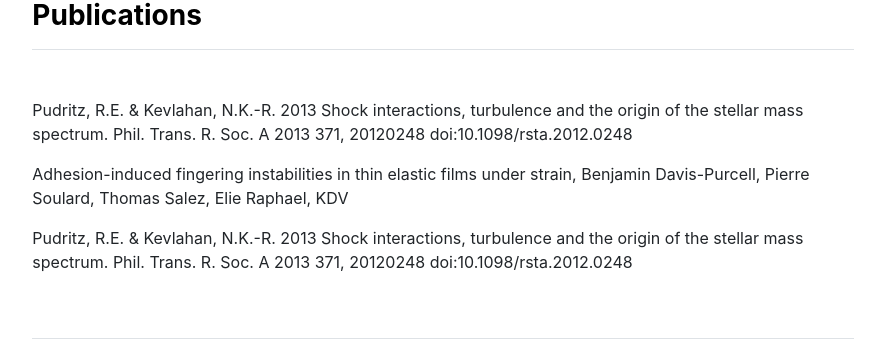
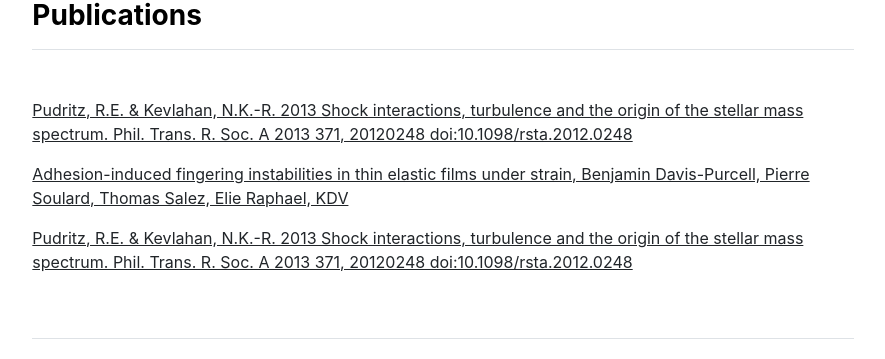
Before and after one commit to LeNPaul/academic, a Jekyll site: the page built from index.md, in a window 1280 px wide. Shown: the part 512-871 px from the top of the page, without its empty margins (197-1082 px from the left). Built offline with Jekyll 4.4.1, drawn with Linux system fonts in a browser that asks for light colours.

Commit message:
#7 Add text decoration to links for publications

```diff
--- a/_includes/publications.html
+++ b/_includes/publications.html
@@ -3,11 +3,11 @@
     <h3 class="fw-bold border-bottom pb-3 mb-5">Publications</h3>
     {% if page.title == "Home" %}
       {% for item in site.data.publications.featured %}
-        <p><a href="{{ item.url }}" class="text-dark text-decoration-none">{{ item.name }}</a></p>
+        <p><a href="{{ item.url }}" class="text-dark">{{ item.name }}</a></p>
       {% endfor %}
     {% else %}
       {% for item in site.data.publications.index %}
-        <p><a href="{{ item.url }}" class="text-dark text-decoration-none">{{ item.name }}</a></p>
+        <p><a href="{{ item.url }}" class="text-dark">{{ item.name }}</a></p>
       {% endfor %}
     {% endif %}
   </div>
```
